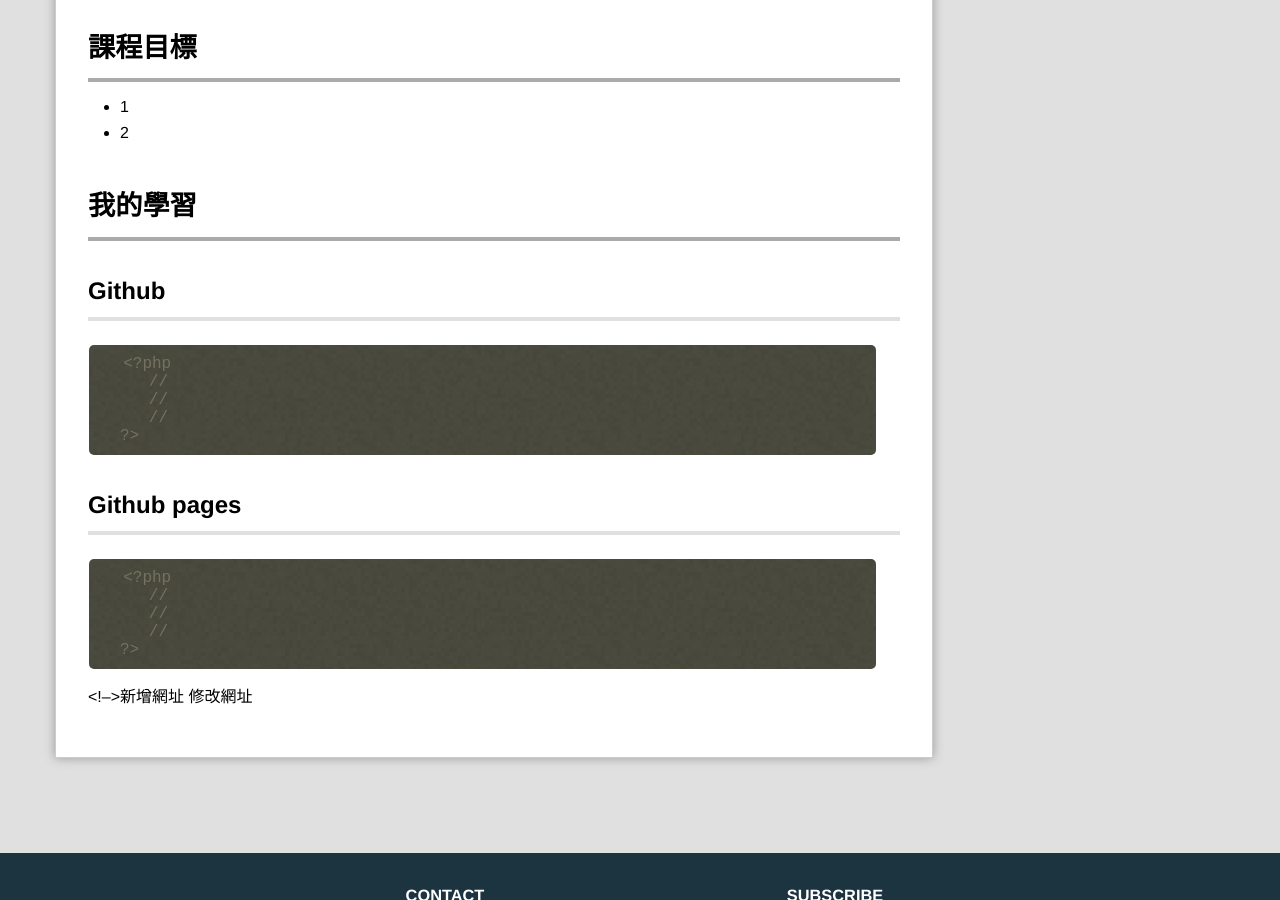
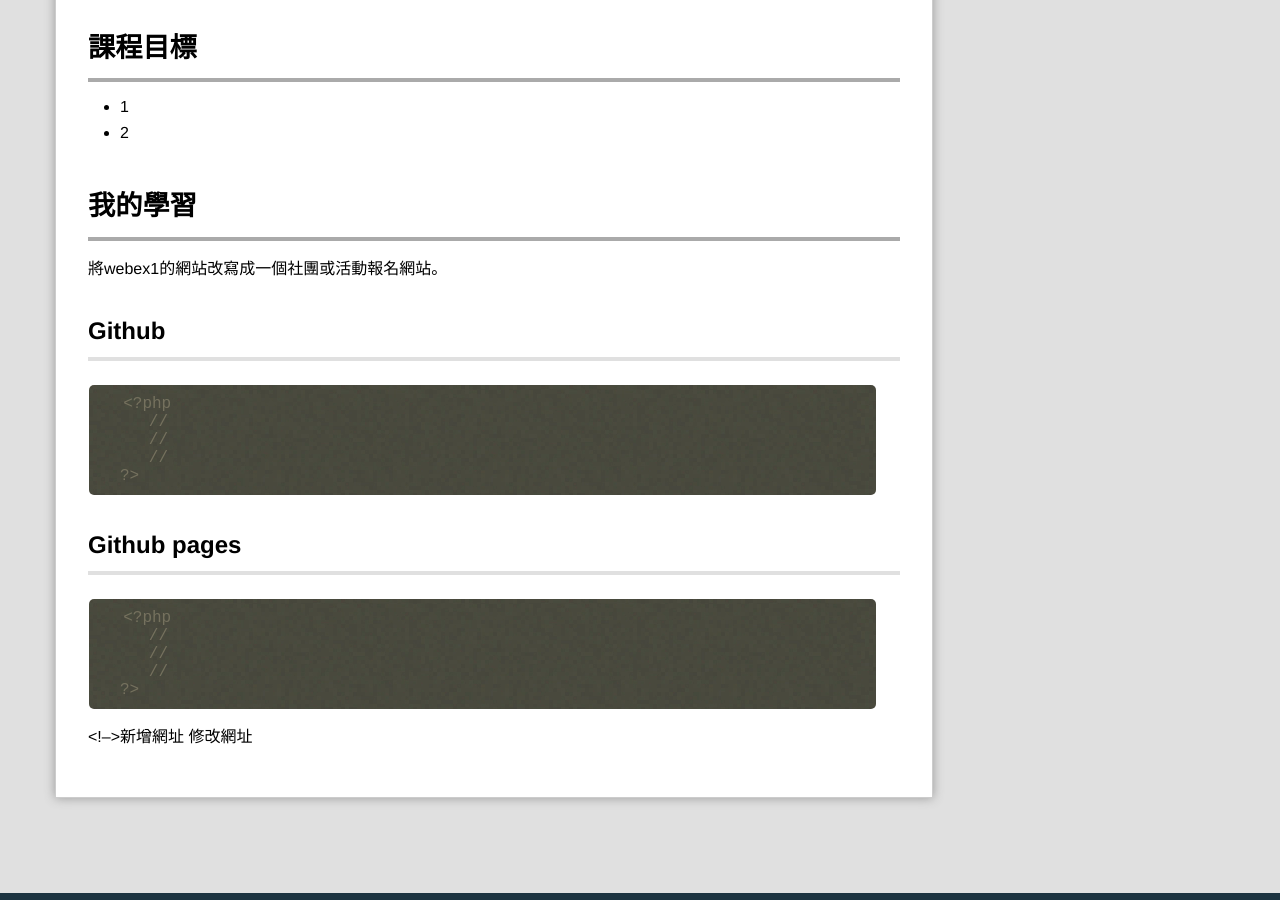
Before and after one commit to wily125/webcourse, a Jekyll site: the page built from _posts/2017-10-11-Class4.md, in a window 1280 px wide and 900 px high, scrolled down 497 px. Built offline with Jekyll 4.4.1, drawn with Linux system fonts in a browser that asks for light colours; Markdown is read by kramdown in place of the engine named in the settings; comment, search, counter and statistics services are not loaded.

Commit message:
Update 2017-10-11-Class4.md

```diff
--- a/_posts/2017-10-11-Class4.md
+++ b/_posts/2017-10-11-Class4.md
@@ -14,7 +14,7 @@ excerpt: "第4週課程"
 - 2
 
 # 我的學習
-
+將webex1的網站改寫成一個社團或活動報名網站。
 ##Github
 
 
```
